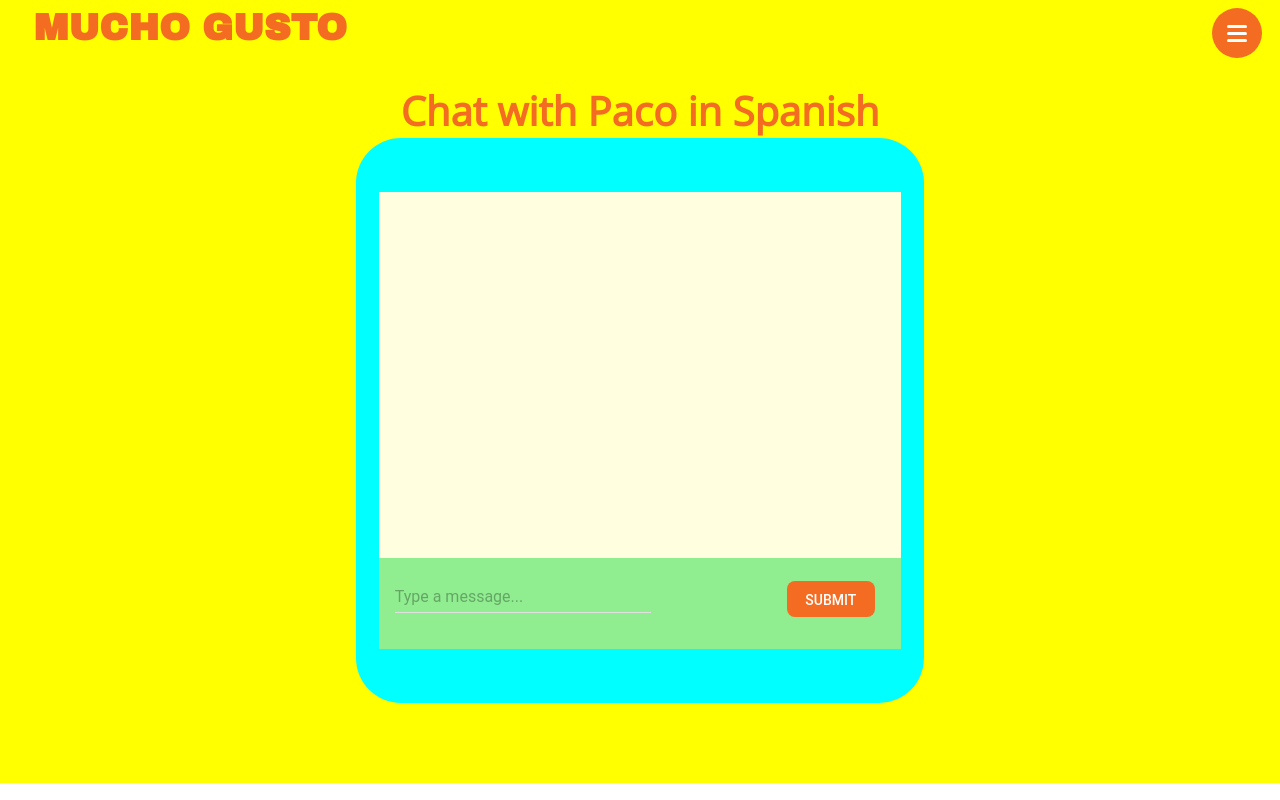
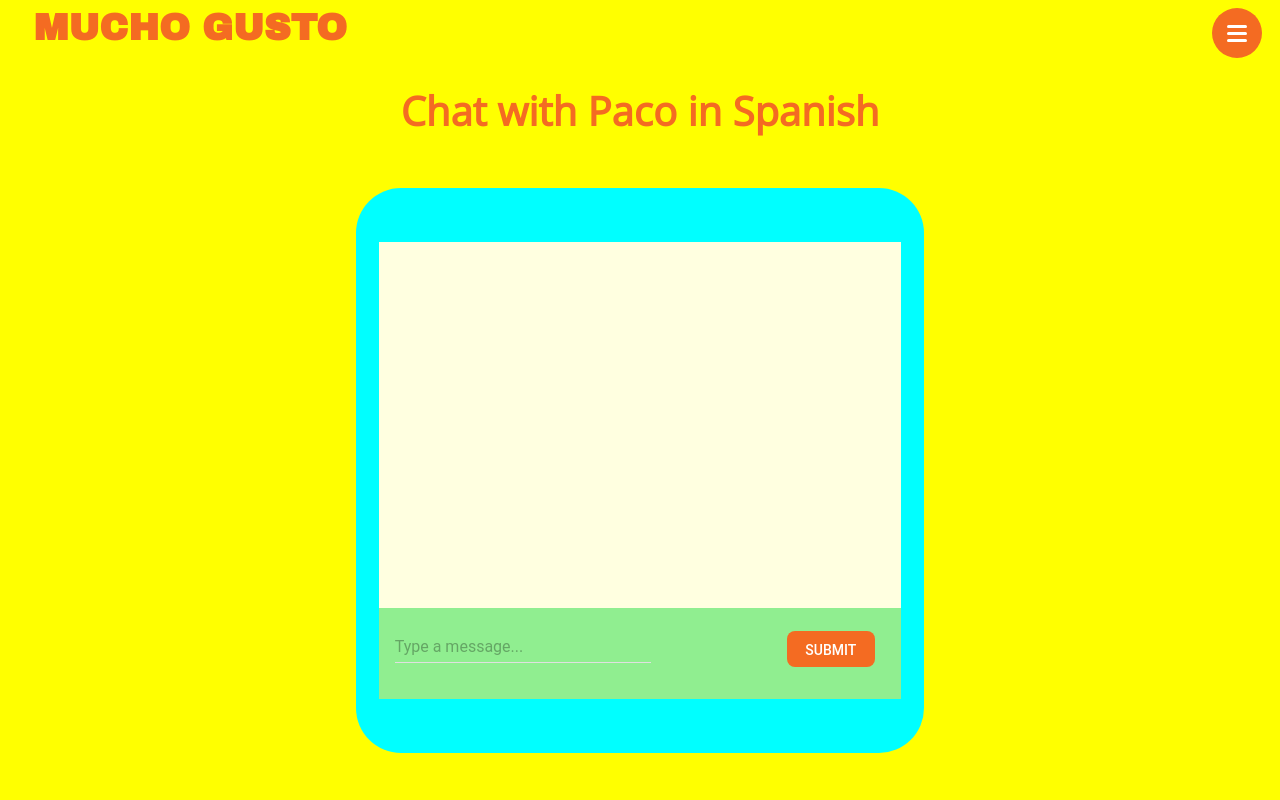
Before and after one commit to gladysum-zz/mucho-gusto, a React app: page /chat in a window 1280 px wide. Shown: the top 800 px of the page. Built offline with nearby package versions, Linux system fonts and the light colour scheme; a web font is replaced by a local one.

Commit message:
fixed margins on chat page

```diff
--- a/public/style.css
+++ b/public/style.css
@@ -163,7 +163,6 @@
 
 /* ----- CHAT PAGE----- */
 .background {
-  height: 700px;
   background-color: yellow;
   margin: -2% -1% -1% -1%;
   padding-bottom: 100px;
@@ -186,6 +185,7 @@
 
 .chat-title {
   margin-top: 100px;
+  margin-bottom: 50px;
   text-align: center;
   font-size: 40px;
   color: #f46b22;
@@ -212,7 +212,6 @@
   height: 100%;
   overflow-y: auto;
   margin-top: 10%;
-
   padding-top: 5%;
   list-style-type: none;
   padding-left: 15px;
```
